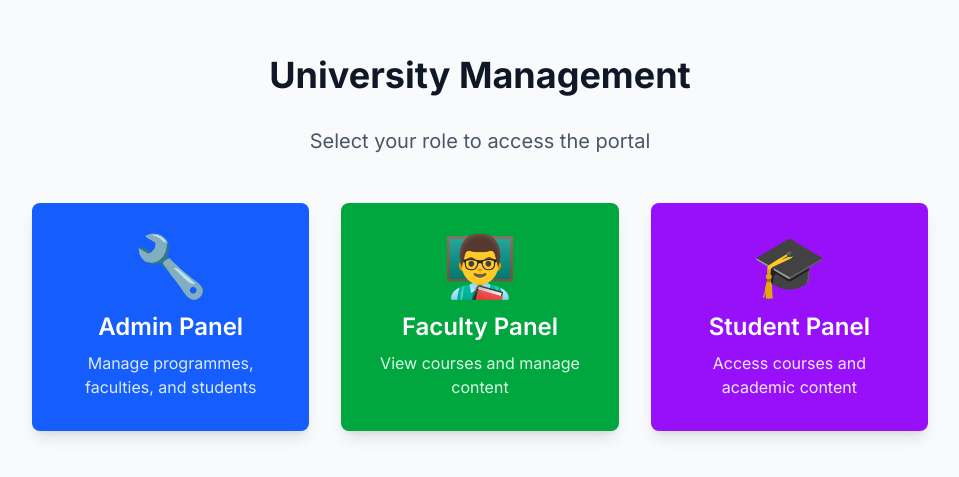
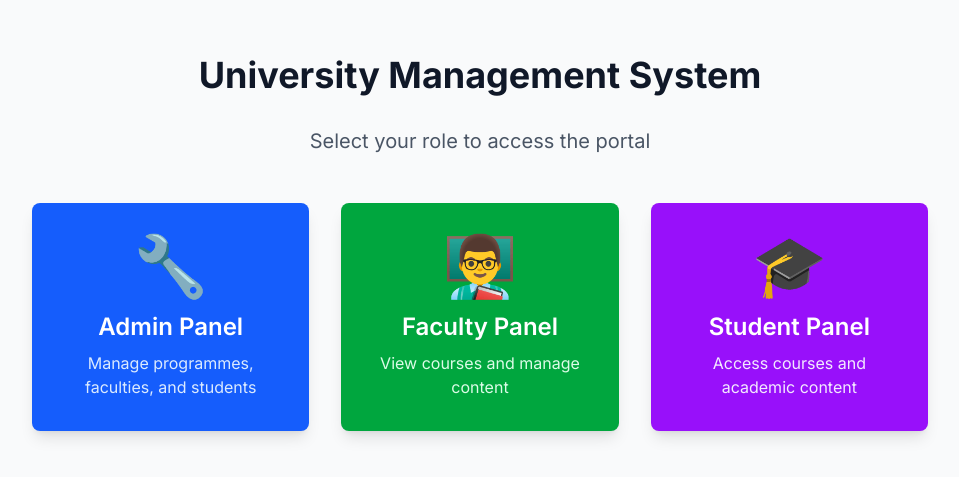
Before and after one commit to jwecodes/major_project, a Next.js app: page / in a window 1280 px wide. Shown: the part 157-634 px from the top of the page, without its empty margins (160-1119 px from the left). Built offline with nearby package versions, Linux system fonts and the light colour scheme.

Commit message:
made changes in frontend

```diff
--- a/app/page.tsx
+++ b/app/page.tsx
@@ -5,7 +5,7 @@ export default function HomePage() {
     <div className="min-h-screen bg-gray-50 flex items-center justify-center">
       <div className="max-w-4xl mx-auto text-center">
         <h1 className="text-4xl font-bold text-gray-900 mb-8">
-          University Management
+          University Management System
         </h1>
         <p className="text-xl text-gray-600 mb-12">
           Select your role to access the portal
```
